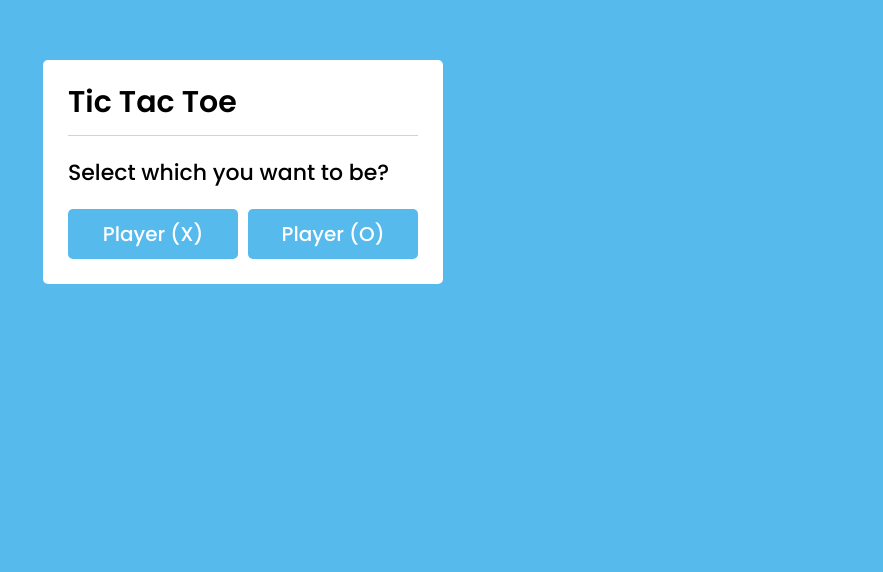
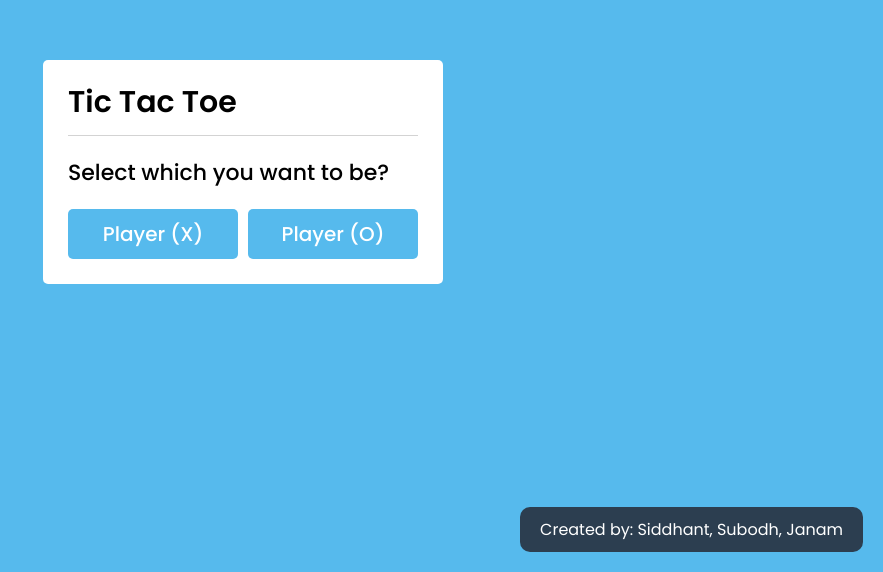
Before and after one commit to Sid-YWPG/GameSite, a plain HTML site: page index.html in a window 1280 px wide. Shown: the part 228-800 px from the top of the page, without its empty margins (397-1280 px from the left). Drawn offline with Linux system fonts and the light colour scheme.

Commit message:
Added the credit

```diff
--- a/index.html
+++ b/index.html
@@ -55,5 +55,11 @@
 
   <script src="script.js"></script>
 
+  <div class="credit">
+    <span>Created by: Siddhant, Subodh, Janam</span>
+  </div>
+
+</body>
+
 </body>
 </html>
--- a/style.css
+++ b/style.css
@@ -211,3 +211,15 @@ body{
   cursor: pointer;
   transition: all 0.3s ease;
 }
+
+.credit{
+  position: fixed;
+  bottom: 20px; /* Adjust as needed */
+  right: 20px; /* Adjust as needed */
+  background-color: #2c3e50; /* Dark blue background color */
+  color: #fff; /* White text color */
+  padding: 10px 20px; /* Adjust padding as needed */
+  border-radius: 10px; /* Rounded corners */
+  font-family: Arial, sans-serif; /* Specify font family */
+
+}
```
Also changed, not shown: siddhant.jpg (added).
